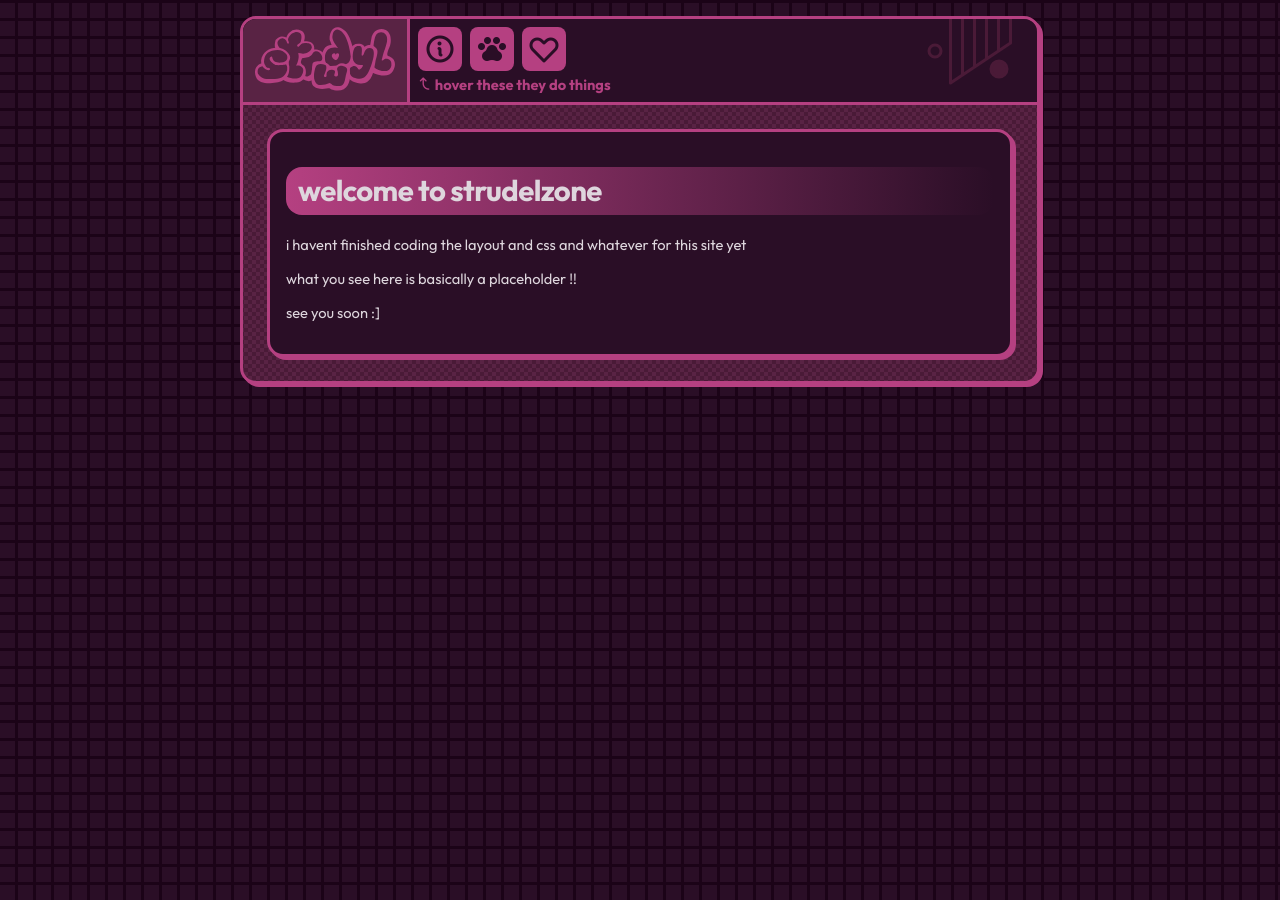
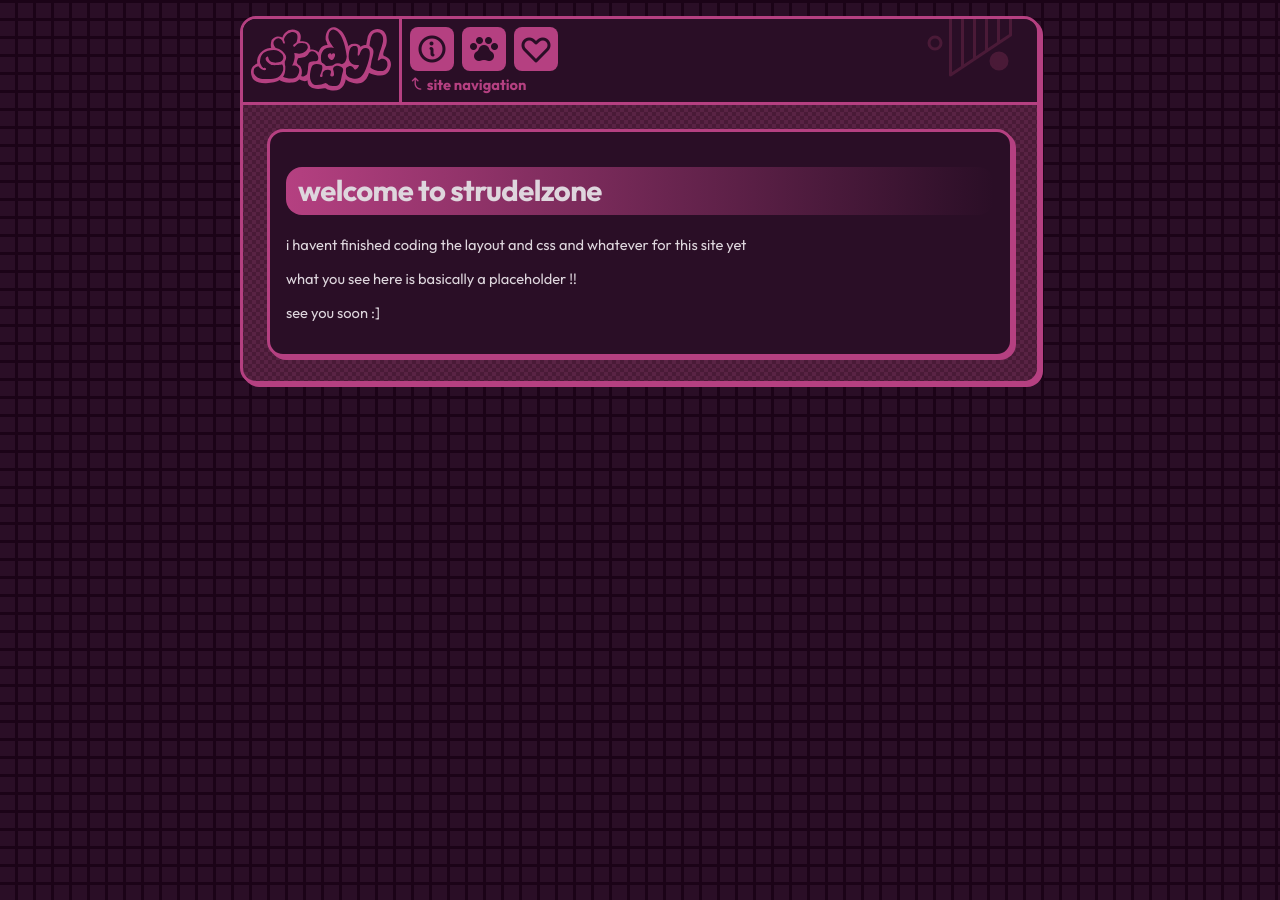
Before and after one commit to strudelfatpaws/strudelfatpaws.github.io, a Jekyll site: the page built from index.md, in a window 1280 px wide. Built offline with Jekyll 4.4.1, drawn with Linux system fonts in a browser that asks for light colours; some web fonts are replaced; our own code applies the rules of GitHub Pages for plain Markdown files.

Commit message:
non sequitur commit title number 5894033

```diff
--- a/_includes/header.html
+++ b/_includes/header.html
@@ -8,21 +8,15 @@
         <use xlink:href="/assets/img/deco-1.svg#deco" href="/assets/img/deco-1.svg#deco"></use>
     </svg>
     <nav>
-        <a href="/">
-            <i class="ph-bold ph-info"></i>
-            <div class="txt"><span>nunna these do anything yet</span></div>
+    {% for item in site.data.navigation.nav %}
+        <a href="{{ item.link }}">
+            <i class="{{ item.icon }}"></i>
+            <div class="txt"><span>{{ item.text }}</span></div>
         </a>
-        <a href="/">
-            <i class="ph-fill ph-paw-print"></i>
-            <div class="txt"><span>Tooltip text</span></div>
-        </a>
-        <a href="/">
-            <i class="ph-bold ph-heart-straight"></i>
-            <div class="txt"><span>Tooltip text</span></div>
-        </a>
+    {% endfor %}
     </nav>
     <div class="navbar-tip">
         <i class="ph-bold ph-arrow-bend-left-up"></i>
-        <span id="navbar-tiptext">hover these they do things</span>
+        <span id="navbar-tiptext">site navigation</span>
     </div>
 </header>
--- a/_sass/_navbar.scss
+++ /dev/null
@@ -1,23 +0,0 @@
- /* When the screen is less than 600 pixels wide, hide all links, except for the first one ("Home"). Show the link that contains should open and close the topnav (.icon) */
-@media screen and (max-width: 600px) {
-  .topnav a:not(:first-child) {display: none;}
-  .topnav a.icon {
-    float: right;
-    display: block;
-  }
-}
-
-/* The "responsive" class is added to the topnav with JavaScript when the user clicks on the icon. This class makes the topnav look good on small screens (display the links vertically instead of horizontally) */
-@media screen and (max-width: 600px) {
-  .topnav.responsive {position: relative;}
-  .topnav.responsive a.icon {
-    position: absolute;
-    right: 0;
-    top: 0;
-  }
-  .topnav.responsive a {
-    float: none;
-    display: block;
-    text-align: left;
-  }
-}
--- a/_sass/_variables.scss
+++ b/_sass/_variables.scss
@@ -10,9 +10,10 @@
 $c-blue: #6aa4ff;
 
 // device widths
-$desktop: 800px;
-$tablet: 640px;
-$mobile: 320px;
+$s-xl: 800px;
+$s-lg: 640px;
+$s-md: 480px;
+$s-sm: 360px;
 
 // misc
 $border: 3px solid $c-border;
--- a/_sass/main.scss
+++ b/_sass/main.scss
@@ -20,7 +20,7 @@
     image-rendering: pixelated;
     color: $c-text;
 
-    @include responsive($tablet) {
+    @include responsive($s-lg) {
         background-color: $c-bg;
         background-image:
             linear-gradient(to left, $c-darkest 14%, transparent 15%),
@@ -37,8 +37,8 @@
     min-height: 100vh;
     @include grid-bg(8px, $c-grid, $c-main);
 
-    @include responsive($tablet) {
-        max-width: unquote("min(#{$desktop}, calc(100vw - #{w(4)}))");
+    @include responsive($s-lg) {
+        max-width: unquote("min(#{$s-xl}, calc(100vw - #{w(4)}))");
         border: $border;
         margin: w(2) auto;
         border-radius: w(2);
@@ -55,8 +55,12 @@
     border: $border;
     background-color: $c-bg;
     border-radius: w(2);
-    padding: w(2);
-    margin: w(3)
+    padding: w(1.5);
+    margin: w(2);
+    @include responsive($s-sm) {
+        margin: w(3);
+        padding: w(2);
+    }
 }
 
 header {
@@ -71,22 +75,30 @@
     & .logo {
         display: inline-block;
         padding: $_p;
-        background-color: $c-main;
-        border-right: $border;
+        background-color: $c-bg;
 
         & svg {
             transition-duration: 0.2s;
-            --c: #{$c-main};
+            --c: #{$c-bg};
             vertical-align: sub;
             margin: 0 4px;
             color: $c-border;
             box-shadow: 0px 0px 0px transparent;
             transform: none;
+            max-width: 100%;
+            margin: 0 auto;
+        }
+
+        width: 50%;
+        @include responsive($s-sm) {
+            width: unset;
+            border-right: $border;
         }
 
         &:hover svg {
+            --c: #{$c-main};
             color: $c-yellow;
-            filter: drop-shadow(4px 4px 0px $c-darkest);
+            filter: drop-shadow(4px 4px 0px $c-border);
             transform: translate(-1px, -1px);
         }
     }
@@ -158,9 +170,14 @@
     }
 
     & .deco-1 {
+        display: none;
         position: absolute;
         color: $c-grid;
         right: w(3);
+        top: -8px;
+        @include responsive($s-md) {
+            display: initial;
+        }
     }
 }
 
```
Also changed, not shown: _data/navigation.yml (added, +10 -0 lines).
